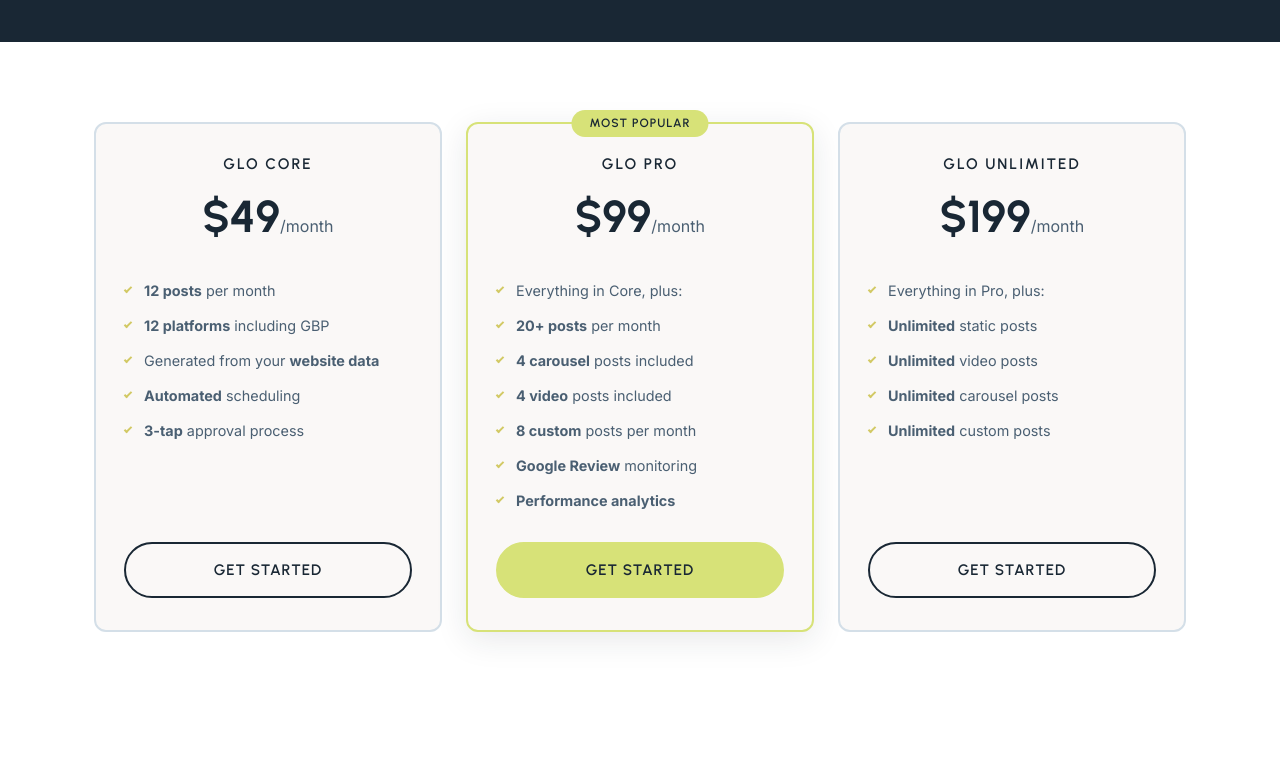
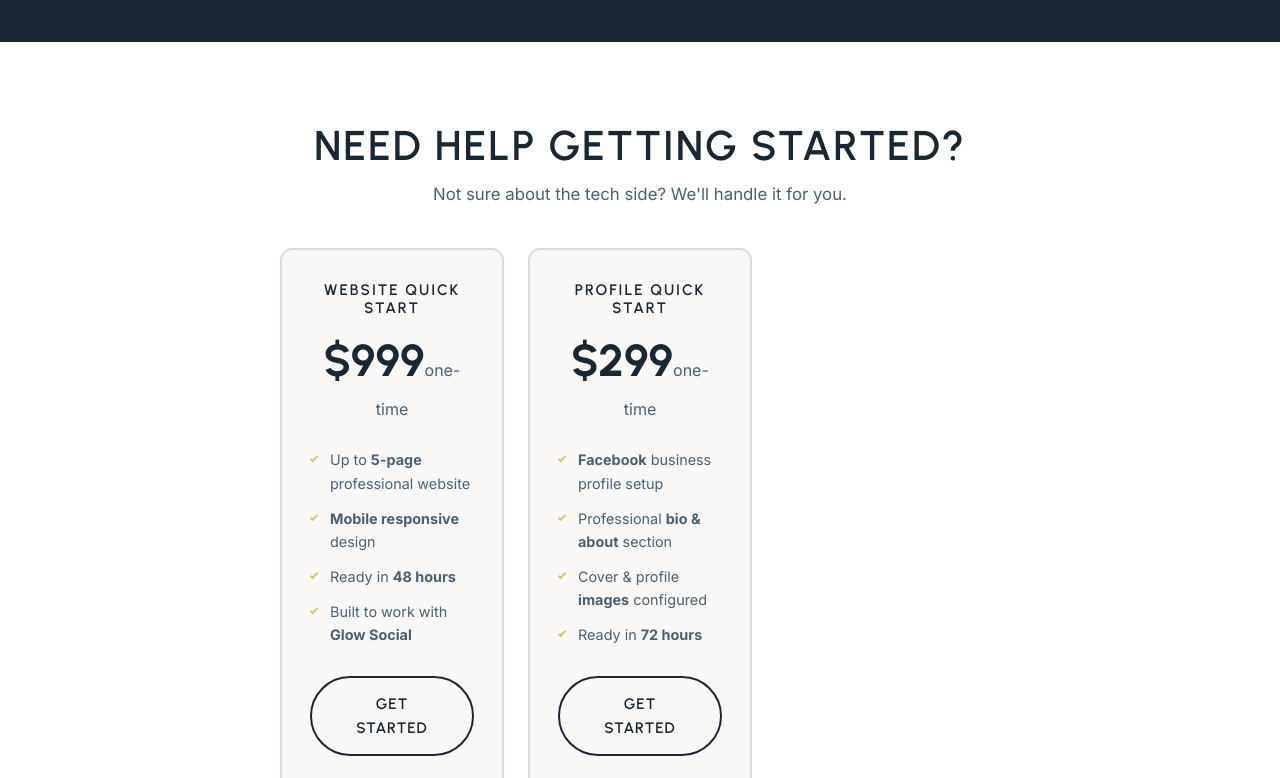
Before and after one commit to glowsocial/glowsocial.com, a Next.js app: page /pricing in a window 1280 px wide. Shown: the part 246-1024 px from the top of the page. Built offline with nearby package versions, Linux system fonts and the light colour scheme.

Commit message:
feat: add Quick Start services above pricing cards
Moves 'Need Help Getting Started?' section before subscription plans
so non-technical users see the white-glove option first.

```diff
--- a/app/pricing/page.js
+++ b/app/pricing/page.js
@@ -23,6 +23,63 @@
             <br />
             Cancel anytime — we earn your business every month.
           </p>
+        </div>
+      </section>
+
+      {/* ============ QUICK START SERVICES ============ */}
+      <section className="pricing" style={{ paddingBottom: 0 }}>
+        <div className="container">
+          <div style={{ textAlign: 'center', marginBottom: 32 }}>
+            <h2>Need Help Getting Started?</h2>
+            <p className="section-sub">
+              Not sure about the tech side? We&apos;ll handle it for you.
+            </p>
+          </div>
+          <div className="pricing-grid" style={{ maxWidth: 720, margin: '0 auto' }}>
+            {/* Website Quick Start */}
+            <div className="price-card">
+              <h3>Website Quick Start</h3>
+              <div className="price">
+                <span className="price-amount">$999</span>
+                <span className="price-period">one-time</span>
+              </div>
+              <ul>
+                <li>Up to <strong>5-page</strong> professional website</li>
+                <li><strong>Mobile responsive</strong> design</li>
+                <li>Ready in <strong>48 hours</strong></li>
+                <li>Built to work with <strong>Glow Social</strong></li>
+              </ul>
+              <a
+                href="https://app.glowsocial.com/quick-start"
+                className="btn btn--outline"
+                id="pricing-website-quickstart-cta"
+              >
+                Get Started
+              </a>
+            </div>
+
+            {/* Profile Quick Start */}
+            <div className="price-card">
+              <h3>Profile Quick Start</h3>
+              <div className="price">
+                <span className="price-amount">$299</span>
+                <span className="price-period">one-time</span>
+              </div>
+              <ul>
+                <li><strong>Facebook</strong> business profile setup</li>
+                <li>Professional <strong>bio &amp; about</strong> section</li>
+                <li>Cover &amp; profile <strong>images</strong> configured</li>
+                <li>Ready in <strong>72 hours</strong></li>
+              </ul>
+              <a
+                href="https://app.glowsocial.com/quick-start"
+                className="btn btn--outline"
+                id="pricing-profile-quickstart-cta"
+              >
+                Get Started
+              </a>
+            </div>
+          </div>
         </div>
       </section>
 
```
